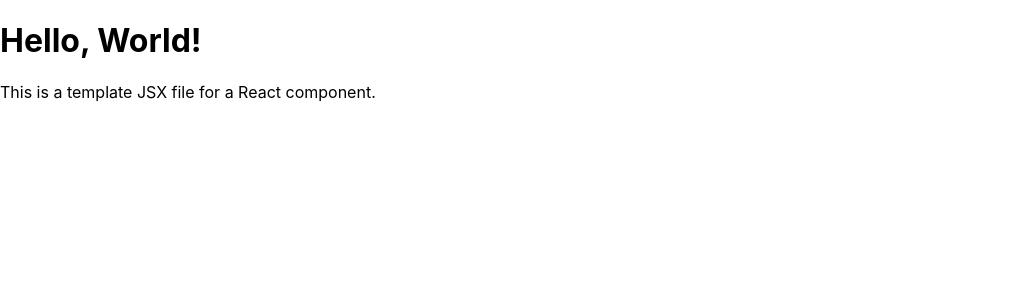
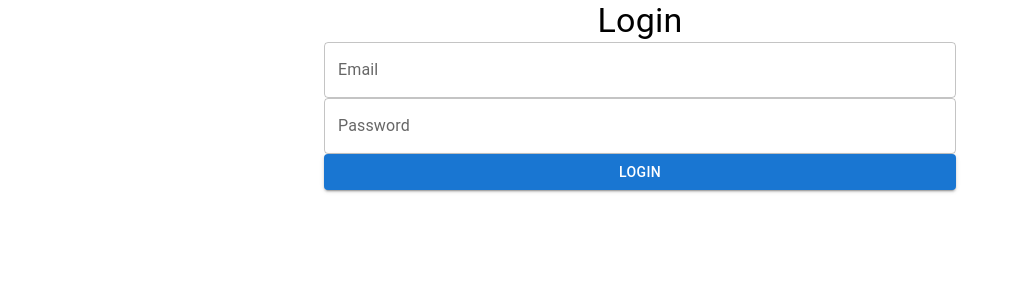
Before and after one commit to Hamna-Akh/Marketplace, a React (Create React App) app in the folder marketplace/: page / in a window 1280 px wide. Shown: the top 300 px of the page, without its empty margins (0-1020 px from the left). Built offline with nearby package versions, Linux system fonts and the light colour scheme.

Commit message:
login working

```diff
--- a/marketplace/package.json
+++ b/marketplace/package.json
@@ -3,9 +3,13 @@
   "version": "0.1.0",
   "private": true,
   "dependencies": {
+    "@emotion/react": "^11.11.4",
+    "@emotion/styled": "^11.11.5",
+    "@mui/material": "^5.15.15",
     "@testing-library/jest-dom": "^5.17.0",
     "@testing-library/react": "^13.4.0",
     "@testing-library/user-event": "^13.5.0",
+    "axios": "^1.6.8",
     "react": "^18.2.0",
     "react-dom": "^18.2.0",
     "react-router-dom": "^6.22.3",
--- a/marketplace/src/User/Login.jsx
+++ b/marketplace/src/User/Login.jsx
@@ -1,11 +1,53 @@
-import React from 'react';
+import React, { useState } from 'react';
+import axios from 'axios';
+import { TextField, Button, Grid, Typography } from '@mui/material';
 
 const Login = () => {
+    const [email, setEmail] = useState('');
+    const [password, setPassword] = useState('');
+    const [error, setError] = useState('');
+
+    const handleLogin = async () => {
+        try {
+            const response = await axios.get('http://localhost:8080/users');
+            const users = response.data;
+            const matchingUser = users.find(user => user.email === email && user.password === password);
+            if (matchingUser != null) {
+                console.log('Valid credentials');
+                const response = await axios.post('http://localhost:8080/login', matchingUser);
+                console.log(response.data);
+            } else {
+                console.log('Invalid credentials');
+            }
+        } catch (error) {
+            console.error('Failed to fetch users:', error);
+        }
+    };
+
     return (
-        <div>
-            <h1>Hello, World!</h1>
-            <p>This is a template JSX file for a React component.</p>
-        </div>
+        <Grid container spacing={2} justifyContent="center">
+            <Grid item xs={12} sm={6}>
+                <Typography variant="h4" align="center">Login</Typography>
+                <TextField
+                    label="Email"
+                    type="email"
+                    variant="outlined"
+                    fullWidth
+                    value={email}
+                    onChange={e => setEmail(e.target.value)}
+                />
+                <TextField
+                    label="Password"
+                    type="password"
+                    variant="outlined"
+                    fullWidth
+                    value={password}
+                    onChange={e => setPassword(e.target.value)}
+                />
+                <Button variant="contained" color="primary" fullWidth onClick={handleLogin}>Login</Button>
+                {error && <Typography color="error">{error}</Typography>}
+            </Grid>
+        </Grid>
     );
 };
 
```
Also changed, not shown: 2 other files (tests, documents, lock files or other folders).
